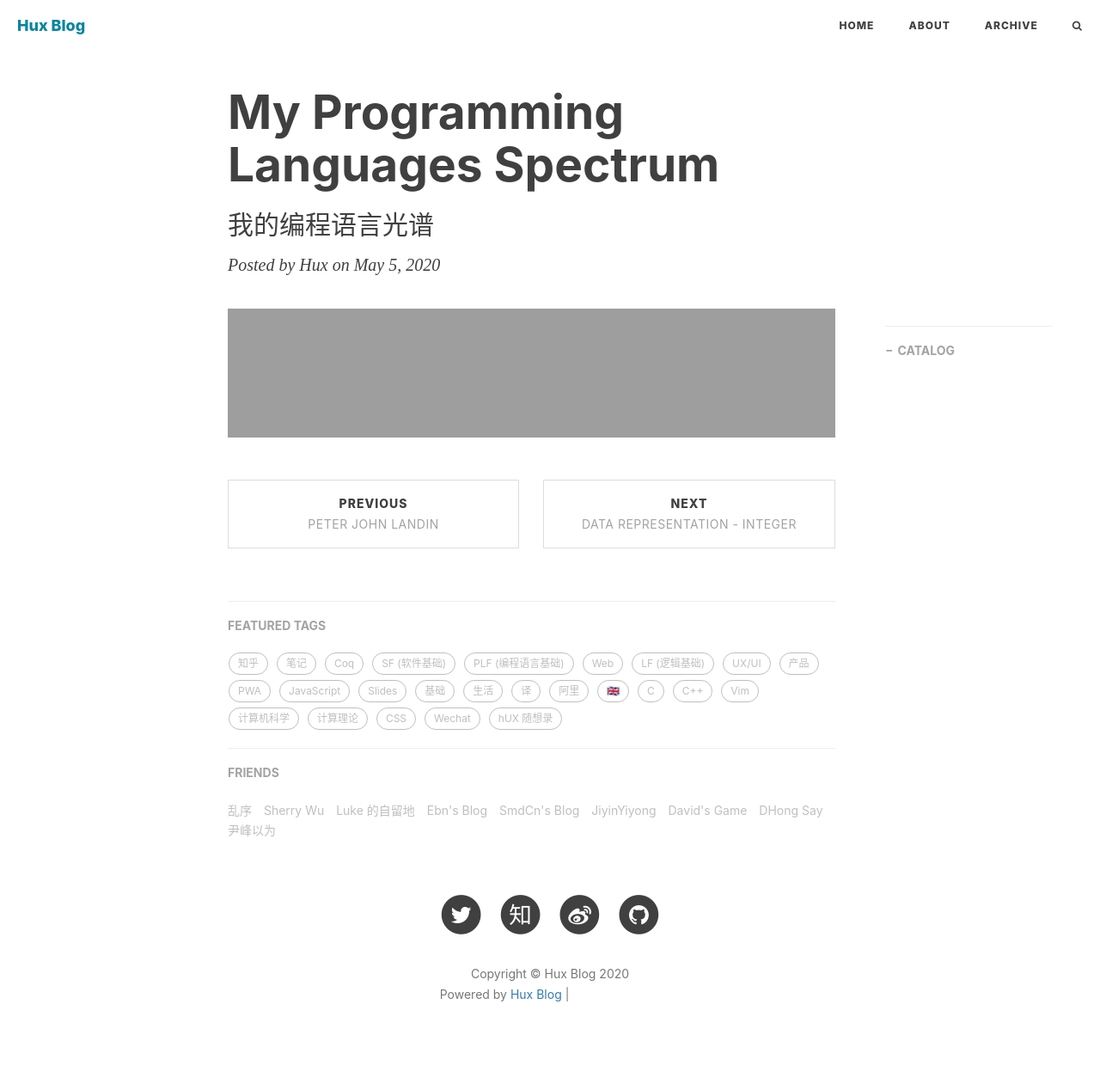
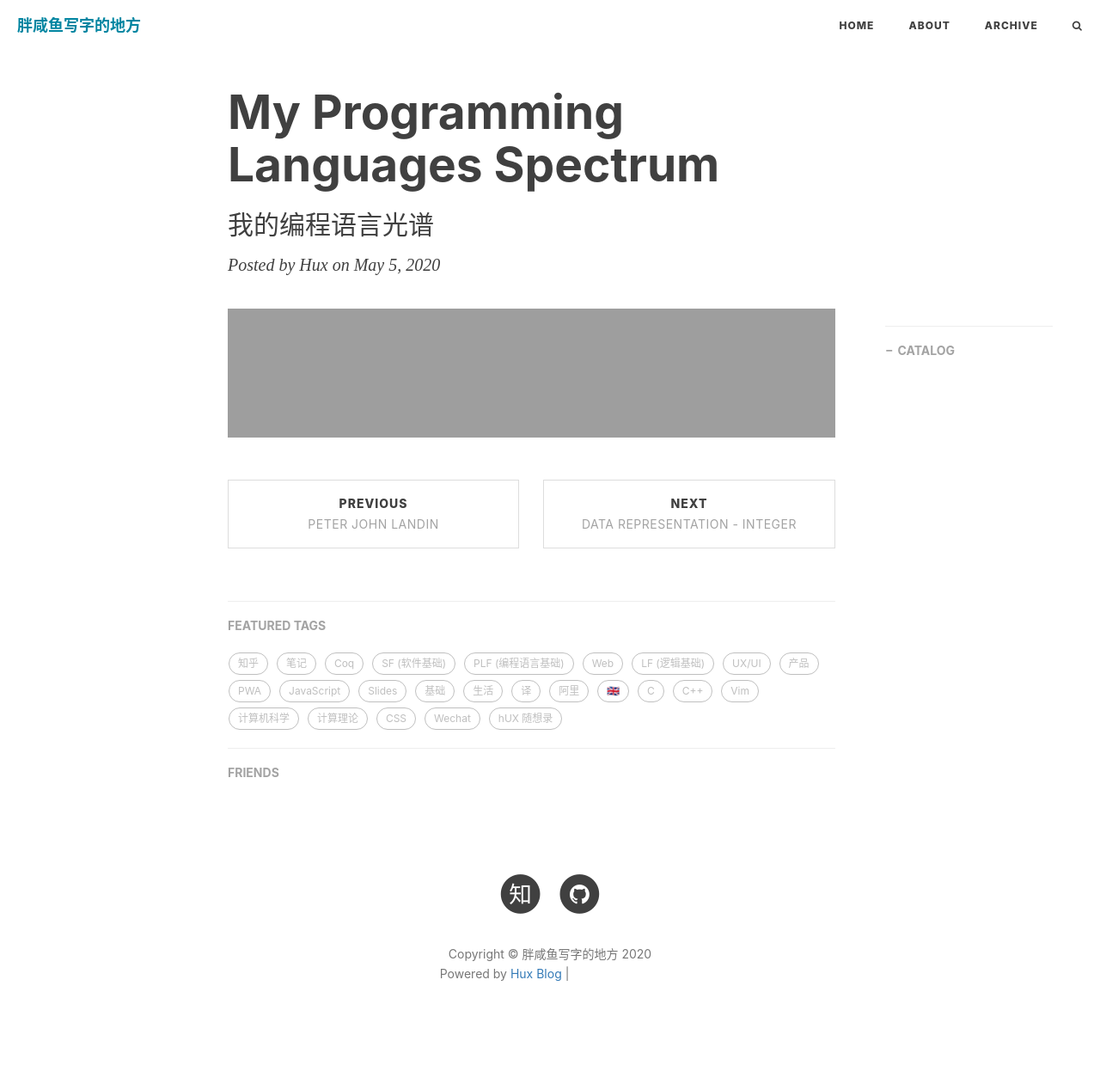
Before and after one commit to ham-mond/ham-mond.github.io, a Jekyll site: the page built from _posts/hidden/2020-05-05-pl-chart.md, in a window 1280 px wide. Shown: the whole page at 86% size. Built offline with Jekyll 4.4.1, drawn with Linux system fonts in a browser that asks for light colours; nearby versions of some CDN libraries; comment, search, counter and statistics services are not loaded; after the commit the page ends 1237 px from its top, so only the background shows below that; grey boxes are pictures that could not be loaded.

Commit message:
Update _config.yml

```diff
--- a/_config.yml
+++ b/_config.yml
@@ -1,11 +1,12 @@
+
 # Site settings
-title: Hux Blog
-SEOTitle: 黄玄的博客 | Hux Blog
-header-img: img/home-bg.jpg
-email: huxpro@gmail.com
-description: "关于程序与设计、黑客与画家 | 黄玄，Web & Mobile Lover，Software Engineer，UX Designer | 这里是 @Hux黄玄 的个人博客，与你一起发现更大的世界。"
-keyword: "黄玄, Hux黄玄, Hux, 鬼栈, huxpro, @huxpro, 黄玄的博客, Hux Blog, 博客, 个人网站, 互联网, Web, JavaScript, 前端, 设计"
-url: "https://ham-mond.github.io"              # your host, for absolute URL
+title: 胖咸鱼写字的地方
+SEOTitle: 胖咸鱼 |  Blog
+header-img: img/about-bg.jpg
+email: yangjiands@chinamobile.com
+description: "努力~"
+keyword: "~"
+url: "https://ham-mond.github.io/"              # your host, for absolute URL
 baseurl: ""                             # for example, '/blog' if your blog hosted on 'host/blog'
 
 # Publish posts or collection documents with a future date.
@@ -13,10 +14,10 @@ future: true
 
 # SNS settings
 RSS: false
-weibo_username:     huxpro
-zhihu_username:     huxpro
-github_username:    huxpro
-twitter_username:   huxpro
+#weibo_username:     huxpro
+zhihu_username:     胖咸鱼y
+github_username:    pangxianyuy
+#twitter_username:   huxpro
 #facebook_username:  huxpro
 #linkedin_username:  firstname-lastname-idxxxx
 
@@ -59,7 +60,7 @@ kramdown:
 
 
 # Disqus settings
-disqus_username: hux
+disqus_username: 123
 
 # Netease settings
 netease_comment: false
@@ -71,15 +72,15 @@ netease_comment: false
 # ba_track_id: [your track id]
 
 # Google Analytics
-ga_track_id: 'UA-49627206-1'            # Format: UA-xxxxxx-xx
-ga_domain: huangxuan.me
+#ga_track_id: 'UA-49627206-1'            # Format: UA-xxxxxx-xx
+#ga_domain: huangxuan.me
 
 
 
 # Sidebar settings
 sidebar: true                           # whether or not using Sidebar.
-sidebar-about-description: "For the next quantum leap<br>离开世界之前，一切都是过程"
-sidebar-avatar: /img/avatar-hux-ny.jpg      # use absolute URL, seeing it's used in both `/` and `/about/`
+sidebar-about-description: ""
+sidebar-avatar: /img/touxiang.jpg      # use absolute URL, seeing it's used in both `/` and `/about/`
 
 
 
@@ -102,35 +103,6 @@ page-mathjax: false
 
 # Friends
 friends: [
-    {
-    #     title: "Su",
-    #     href: "http://su.gallery/"
-    # },{
-        title: "乱序",
-        href: "http://mida.re/"
-    },{
-        title: "Sherry Wu",
-        href: "https://xuechundesign.github.io"
-    },{
-        title: "Luke 的自留地",
-        href: "http://hmqk1995.github.io"
-    },{
-        title: "Ebn's Blog",
-        href: "http://ebnbin.com/"
-    },{
-        title: "SmdCn's Blog",
-        href: "http://blog.smdcn.net"
-    },{
-        title: "JiyinYiyong",
-        href: "http://tiye.me/"
-    },{
-        title: "David's Game",
-        href: "https://www.ruoyaowu.com/"
-    },{
-        title: "DHong Say",
-        href: "http://dhong.co"
-    },{
-        title: "尹峰以为",
-        href: "http://ingf.github.io/"
+{
     }
 ]
```
